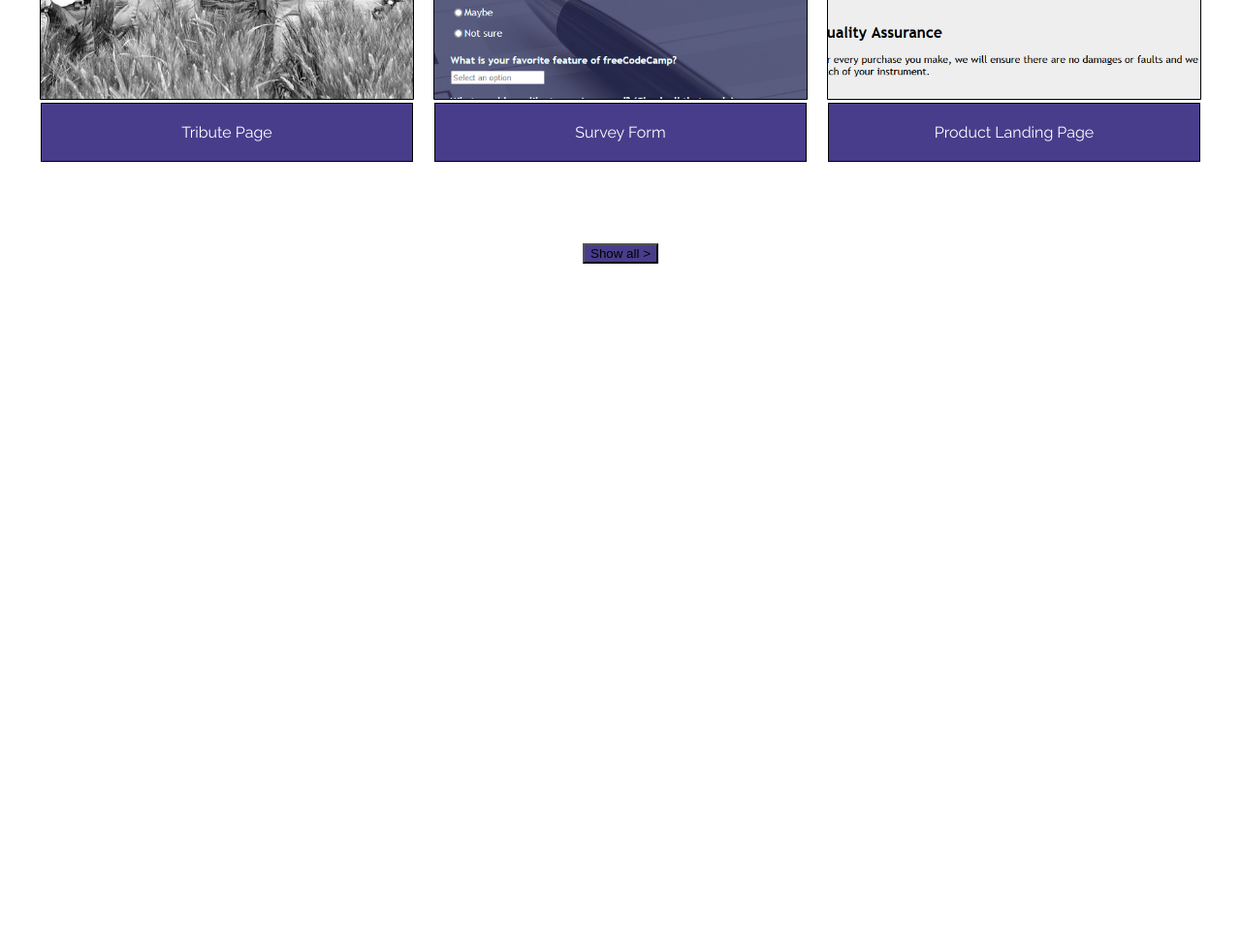
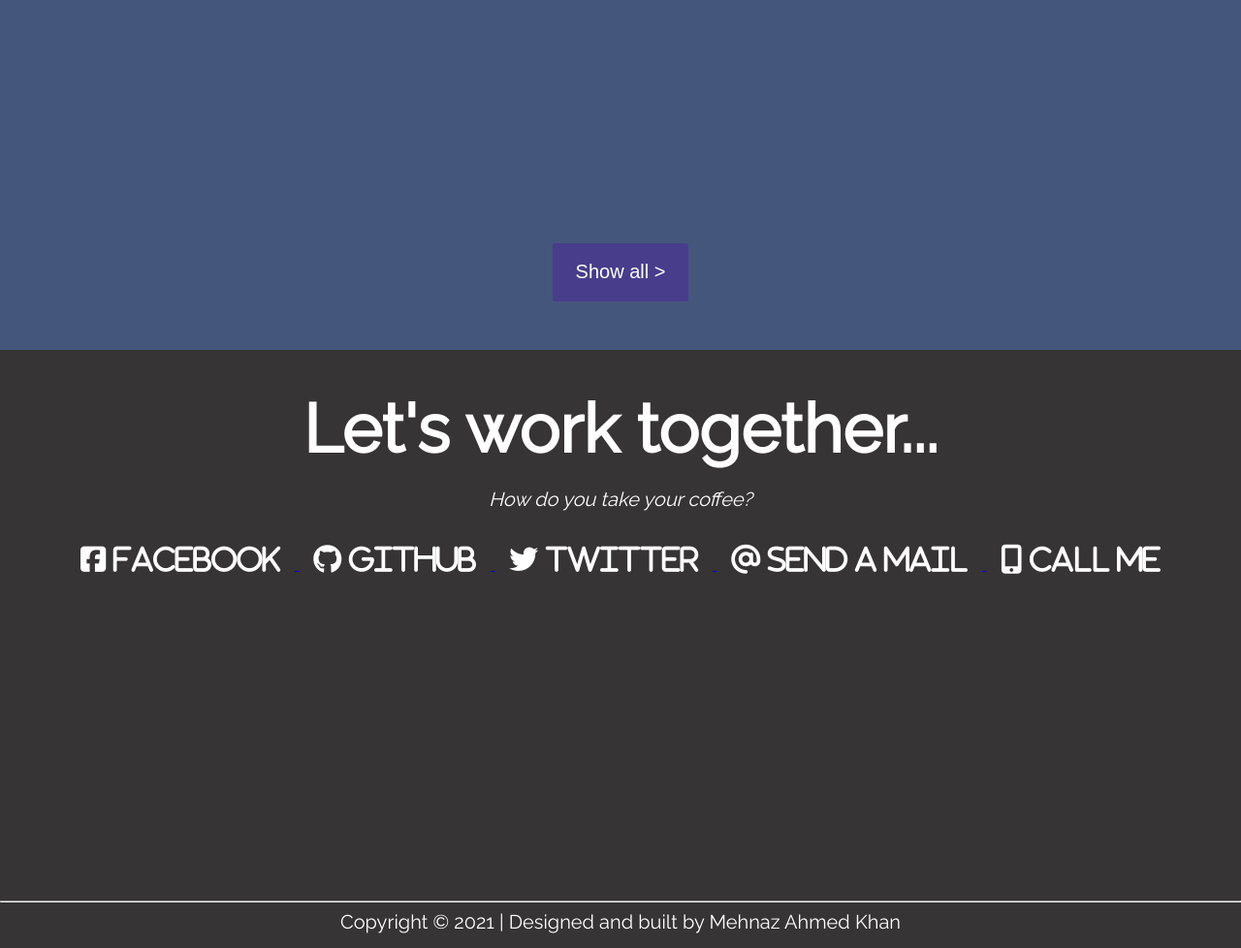
Before and after one commit to MK-Khan123/personal-portfolio, a plain HTML site: page index.html in a window 1280 px wide. Shown: the part 1168-2146 px from the top of the page at 97% size. Before the commit the page ends 1468 px from the top, so only its background shows below. Drawn offline with Linux system fonts and the light colour scheme.

Commit message:
few finishing touch required

```diff
--- a/index.html
+++ b/index.html
@@ -5,6 +5,7 @@
     <meta charset="UTF-8">
     <meta http-equiv="X-UA-Compatible" content="IE=edge">
     <meta name="viewport" content="width=device-width, initial-scale=1.0">
+    <script src="https://kit.fontawesome.com/227629a793.js" crossorigin="anonymous"></script>
     <link rel="preconnect" href="https://fonts.googleapis.com">
     <link rel="preconnect" href="https://fonts.gstatic.com" crossorigin>
     <link href="https://fonts.googleapis.com/css2?family=Raleway&display=swap" rel="stylesheet">
@@ -18,7 +19,7 @@
             <ul id="nav-list">
                 <li><a href="#welcome-section">About</a></li>
                 <li><a href="#projects">Work</a></li>
-                <li><a href="#contact">Contact</a></li>
+                <li><a href="#contact-section">Contact</a></li>
             </ul>
         </nav>
     </header>
@@ -53,18 +54,40 @@
                 </div>
             </div>
 
-            <div style="text-align: center;">
+            <div style="text-align: center; padding-bottom: 50px;">
                 <a id="profile-link" href="https://www.freecodecamp.org/mehnaz-ahmed-khan" target="_blank">
                     <button>Show all ></button>
                 </a>
             </div>
         </section>
 
-        <section id="contact">
-
+        <section id="contact-section">
+            <header>Let's work together...</header>
+            <p>How do you take your coffee?</p>
+            <div id="contact-icons">
+                <a href="#">
+                    <i class="fab fa-facebook-square"> Facebook</i>
+                </a>
+                <a href="#">
+                    <i class="fab fa-github"> Github</i>
+                </a>
+                <a href="#">
+                    <i class="fab fa-twitter"> Twitter</i>
+                </a>
+                <a href="#">
+                    <i class="fas fa-at"> Send a mail</i>
+                </a>
+                <a href="#">
+                    <i class="fas fa-mobile-alt"> Call me</i>
+                </a>
+            </div>
         </section>
+        <hr>
     </main>
 
+    <footer>
+        Copyright © 2021 | Designed and built by Mehnaz Ahmed Khan
+    </footer>
     <script src="https://cdn.freecodecamp.org/testable-projects-fcc/v1/bundle.js"></script>
 </body>
 
--- a/style.css
+++ b/style.css
@@ -1,11 +1,12 @@
 body {
     font-family: 'Raleway', sans-serif;
+    background-color: rgb(54, 52, 52);
     margin: 0;
     padding: 0;
 }
 
 #navbar {
-    position: relative;
+    position: fixed;
 }
 
 #nav-list {
@@ -29,8 +30,13 @@ body {
     color: white;
 }
 
+#nav-list li a:hover {
+    background-color: darkgreen;
+    width: 100%;
+    border-radius: 5px;
+}
+
 #welcome-section {
-    background-color: rgb(54, 52, 52);
     height: 100vh;
     display: flex;
     flex-direction: column;
@@ -39,19 +45,26 @@ body {
 }
 
 #welcome-section h1 {
+    margin: 0;
     font-size: 50px;
     color: white;
     font-weight: 900;
 }
 
 #welcome-section p {
+    margin: 0;
     font-size: 30px;
     color: crimson;
+}
+
+#projects {
+    background-color: rgb(69, 86, 125);
 }
 
 #projectCard-alignment {
     display: flex;
     justify-content: center;
+    flex-wrap: wrap;
     height: 550px;
 }
 
@@ -59,14 +72,19 @@ body {
     border: 1px solid black;
     border-radius: 5px 5px 0 0;
     width: 30vw;
-    height: 400px;
+    height: fit-content;
     margin: 0 10px;
     text-align: center;
 }
 
-@media (max-width: 800px) {
+@media (max-width: 900px) {
     .project-tile {
-        width: 200px;
+        width: 70vw;
+        margin: 10px 0;
+    }
+    #projectCard-alignment {
+        height: fit-content;
+        margin-bottom: 100px;
     }
 }
 
@@ -88,12 +106,48 @@ body {
     padding: 20px;
 }
 
-
 #profile-link {
     text-decoration: none;
-    padding-bottom: 30px;
 }
 
 #profile-link button {
+    border-style: none;
+    border-radius: 3px;
+    width: 140px;
+    height: 60px;
+    cursor: pointer;
+    font-size: 20px;
     background-color: darkslateblue;
+    color: white;
 }
+
+#contact-section {
+    height: 70vh;
+    text-align: center;
+}
+
+#contact-section header {
+    font-size: 70px;
+    padding-top: 40px;
+    color: white;
+    font-weight: 900;
+}
+
+#contact-section p {
+    font-size: 20px;
+    font-style: italic;
+    color: white;
+}
+
+#contact-icons i{
+    color: white;
+    font-size: 30px;
+    padding: 15px;
+}
+
+footer {
+    color: white;
+    font-size: 20px;
+    padding-bottom: 15px;
+    text-align: center;
+}
```
